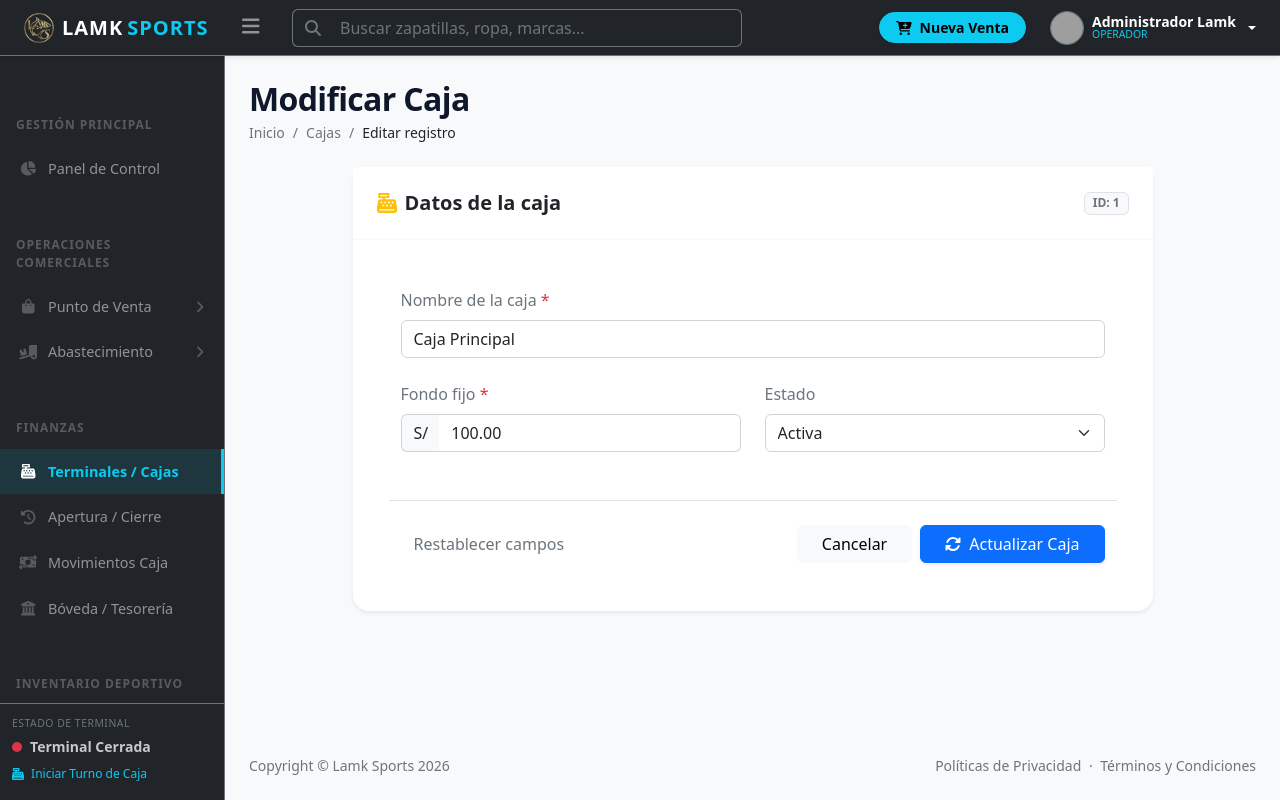
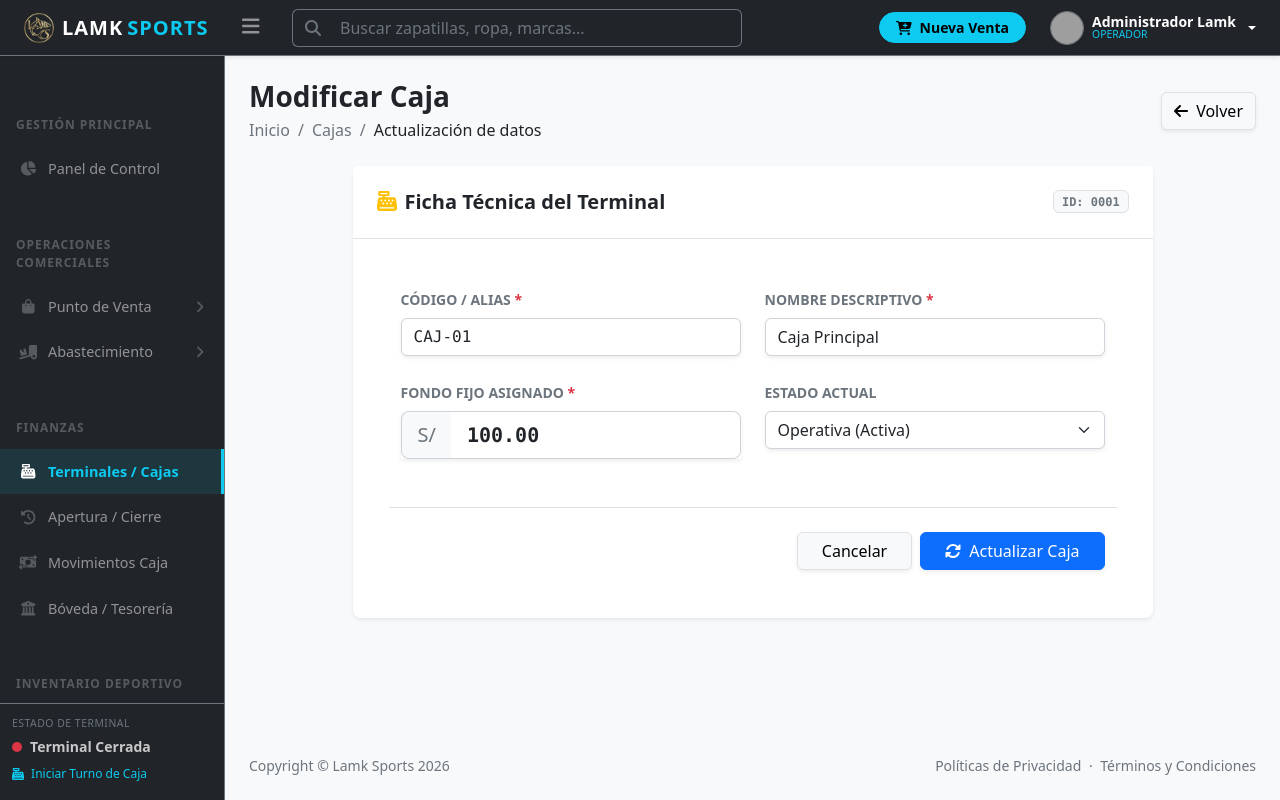
Before and after one commit to Lamk-S/lamk-shop, a Laravel app: page /cajas/1/edit in a window 1280 px wide. Run offline with Laravel 12, Linux system fonts and the light colour scheme; a user stored in the database is signed in; data comes from the database, SQL or seed files in the repository; data that the repository does not hold is empty; parts of the project's set-up code (start-up, migrations or seed data) failed here and were passed over; some libraries are stand-ins or nearby versions; grey boxes are pictures that could not be loaded.

Commit message:
feat(views): add audit and cashbox management views

```diff
--- a/resources/views/auditoria_operacion/index.blade.php
+++ b/resources/views/auditoria_operacion/index.blade.php
@@ -155,7 +155,7 @@
                         Mostrando <strong>{{ $auditorias->firstItem() ?? 0 }}</strong> - <strong>{{ $auditorias->lastItem() ?? 0 }}</strong> de <strong>{{ $auditorias->total() }}</strong>
                     </span>
                 </div>
-                <div>
+                <div class="pagination-custom">
                     {{ $auditorias->links('pagination::bootstrap-5') }}
                 </div>
             </div>
--- a/resources/views/caja/edit.blade.php
+++ b/resources/views/caja/edit.blade.php
@@ -1,30 +1,30 @@
 @extends('layouts.app')
 @section('title', 'Editar Caja')
 
-@push('css')
-<style>
-    .page-title { font-weight: 800; letter-spacing: -.02em; color: #0f172a; }
-    .fs-7 { font-size: 0.875rem; }
-</style>
-@endpush
-
 @section('content')
-<div class="container-fluid px-4 py-4">
-    <div class="mb-4">
-        <h2 class="page-title mb-0">Modificar Caja</h2>
+<div class="container-fluid px-3 px-md-4 py-4">
+    <!-- Encabezado -->
+    <div class="d-flex justify-content-between align-items-center mb-4">
+        <div>
+            <h2 class="fw-bold text-dark mb-0 fs-3">Modificar Caja</h2>
             <ol class="breadcrumb mb-0 mt-1 fs-7">
                 <li class="breadcrumb-item"><a href="{{ route('panel') }}" class="text-decoration-none text-muted">Inicio</a></li>
                 <li class="breadcrumb-item"><a href="{{ route('cajas.index') }}" class="text-decoration-none text-muted">Cajas</a></li>
-            <li class="breadcrumb-item active fw-medium text-dark">Editar registro</li>
+                <li class="breadcrumb-item active fw-medium text-dark">Actualización de datos</li>
             </ol>
         </div>
+        <a href="{{ route('cajas.index') }}" class="btn btn-light border shadow-sm">
+            <i class="fas fa-arrow-left me-2"></i>Volver
+        </a>
+    </div>
 
-    <div class="card border-0 shadow-sm rounded-4 w-100 mx-auto" style="max-width: 800px;">
-        <div class="card-header bg-white border-bottom border-light p-4 d-flex justify-content-between align-items-center">
-            <h5 class="mb-0 fw-semibold text-dark">
-                <i class="fa-solid fa-cash-register text-warning me-2"></i>Datos de la caja
+    <!-- Formulario -->
+    <div class="card border-0 shadow-sm rounded-3 mx-auto" style="max-width: 800px;">
+        <div class="card-header bg-white border-bottom p-4 d-flex justify-content-between align-items-center">
+            <h5 class="mb-0 fw-bold text-dark">
+                <i class="fa-solid fa-cash-register text-warning me-2"></i>Ficha Técnica del Terminal
             </h5>
-            <span class="badge bg-light text-secondary border">ID: {{ $caja->id }}</span>
+            <span class="badge bg-light text-secondary border font-monospace fs-7">ID: {{ str_pad($caja->id, 4, '0', STR_PAD_LEFT) }}</span>
         </div>
 
         <div class="card-body p-4 p-md-5">
@@ -32,48 +32,55 @@
                 @method('PATCH')
                 @csrf
                 <div class="row g-4">
-                    <div class="col-md-12">
-                        <label for="nombre" class="form-label fw-medium text-secondary">
-                            Nombre de la caja <span class="text-danger">*</span>
+                    <div class="col-md-6">
+                        <label for="codigo" class="form-label fw-bold text-muted small text-uppercase">
+                            Código / Alias <span class="text-danger">*</span>
                         </label>
-                        <input type="text" name="nombre" id="nombre" class="form-control @error('nombre') is-invalid @enderror" value="{{ old('nombre', $caja->nombre) }}">
-                        @error('nombre')
-                            <div class="text-danger mt-1 small">{{ $message }}</div>
+                        <input type="text" name="codigo" id="codigo" class="form-control shadow-sm font-monospace text-uppercase @error('codigo') is-invalid @enderror" value="{{ old('codigo', $caja->codigo) }}" required>
+                        @error('codigo')
+                            <div class="invalid-feedback">{{ $message }}</div>
                         @enderror
                     </div>
 
                     <div class="col-md-6">
-                        <label for="fondo_fijo" class="form-label fw-medium text-secondary">
-                            Fondo fijo <span class="text-danger">*</span>
+                        <label for="nombre" class="form-label fw-bold text-muted small text-uppercase">
+                            Nombre descriptivo <span class="text-danger">*</span>
                         </label>
-                        <div class="input-group">
-                            <span class="input-group-text bg-light border-end-0">S/</span>
-                            <input type="number" step="0.01" min="0" name="fondo_fijo" id="fondo_fijo" class="form-control border-start-0 @error('fondo_fijo') is-invalid @enderror" value="{{ old('fondo_fijo', $caja->fondo_fijo) }}">
-                        </div>
-                        @error('fondo_fijo')
-                            <div class="text-danger mt-1 small">{{ $message }}</div>
+                        <input type="text" name="nombre" id="nombre" class="form-control shadow-sm @error('nombre') is-invalid @enderror" value="{{ old('nombre', $caja->nombre) }}" required>
+                        @error('nombre')
+                            <div class="invalid-feedback">{{ $message }}</div>
                         @enderror
                     </div>
 
                     <div class="col-md-6">
-                        <label for="estado" class="form-label fw-medium text-secondary">Estado</label>
-                        <select name="estado" id="estado" class="form-select @error('estado') is-invalid @enderror">
-                            <option value="1" @selected(old('estado', $caja->estado) == 1)>Activa</option>
-                            <option value="0" @selected(old('estado', $caja->estado) === 0 || old('estado', $caja->estado) === '0')>Inactiva</option>
-                        </select>
-                        @error('estado')
-                            <div class="text-danger mt-1 small">{{ $message }}</div>
+                        <label for="fondo_fijo" class="form-label fw-bold text-muted small text-uppercase">
+                            Fondo fijo asignado <span class="text-danger">*</span>
+                        </label>
+                        <div class="input-group input-group-lg shadow-sm">
+                            <span class="input-group-text bg-light border-end-0 text-muted">S/</span>
+                            <input type="number" step="0.01" min="0" name="fondo_fijo" id="fondo_fijo" class="form-control border-start-0 font-monospace fw-bold @error('fondo_fijo') is-invalid @enderror" value="{{ old('fondo_fijo', $caja->fondo_fijo) }}" required>
+                        </div>
+                        @error('fondo_fijo')
+                            <div class="invalid-feedback d-block">{{ $message }}</div>
                         @enderror
                     </div>
 
-                    <div class="col-12 mt-5 d-flex justify-content-between align-items-center border-top pt-4">
-                        <button type="reset" class="btn btn-link text-muted text-decoration-none">Restablecer campos</button>
-                        <div class="d-flex gap-2">
-                            <a href="{{ route('cajas.index') }}" class="btn btn-light px-4">Cancelar</a>
+                    <div class="col-md-6">
+                        <label for="estado" class="form-label fw-bold text-muted small text-uppercase">Estado Actual</label>
+                        <select name="estado" id="estado" class="form-select shadow-sm @error('estado') is-invalid @enderror">
+                            <option value="1" @selected(old('estado', $caja->estado) == 1)>Operativa (Activa)</option>
+                            <option value="0" @selected(old('estado', $caja->estado) == 0)>Suspendida (Inactiva)</option>
+                        </select>
+                        @error('estado')
+                            <div class="invalid-feedback">{{ $message }}</div>
+                        @enderror
+                    </div>
+
+                    <div class="col-12 mt-5 border-top pt-4 d-flex justify-content-end gap-2">
+                        <a href="{{ route('cajas.index') }}" class="btn btn-light border px-4 shadow-sm">Cancelar</a>
                         <button type="submit" class="btn btn-primary px-4 shadow-sm">
                             <i class="fas fa-sync-alt me-2"></i>Actualizar Caja
                         </button>
-                        </div>
                     </div>
                 </div>
             </form>
```
Also changed, not shown: resources/views/caja/create.blade.php (+57 -32 lines), resources/views/caja/index.blade.php (+103 -76 lines). Lines whose indentation alone changed are shown as unchanged.
